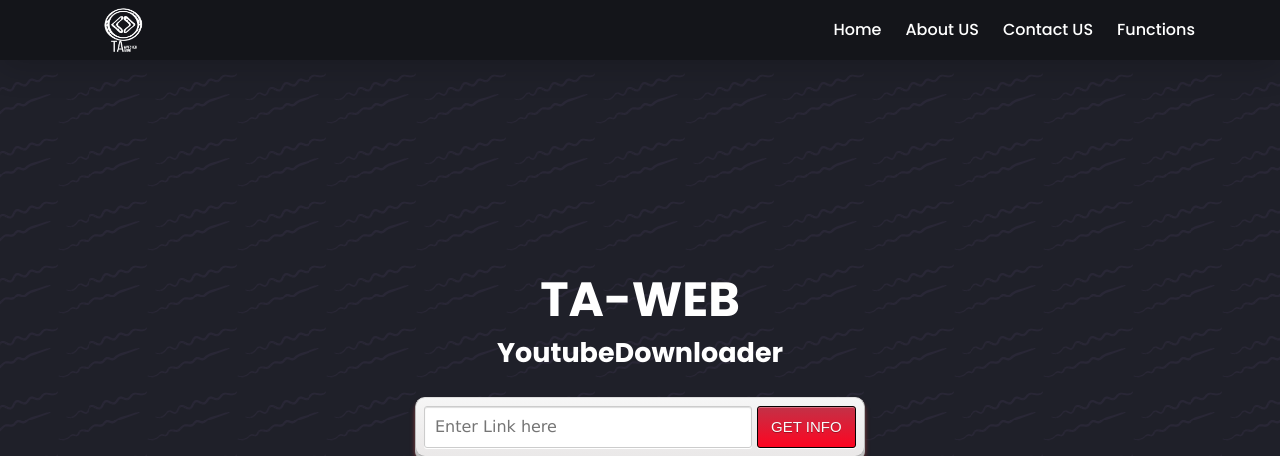
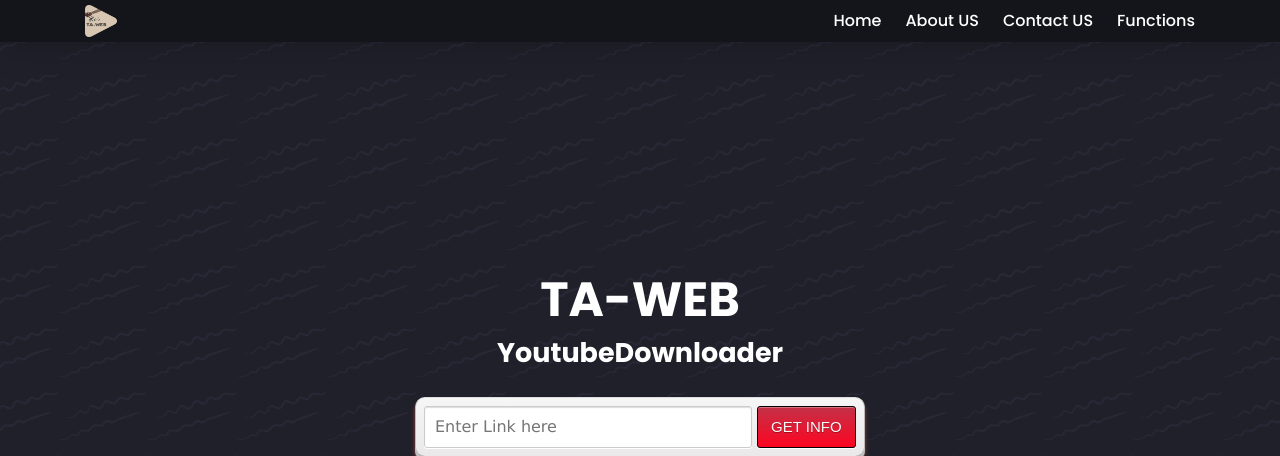
Before and after one commit to NemerYTamimi/TA-WEB, a Flask app: page / in a window 1280 px wide. Shown: the top 456 px of the page. Run offline with Flask 2, Linux system fonts and the light colour scheme; some libraries are stand-ins or nearby versions.

Commit message:
Navbar updates
change logo and disable about us button

```diff
--- a/static/css/style.css
+++ b/static/css/style.css
@@ -72,8 +72,8 @@
     padding: 0;
 }
 .navbar-brand img{
-    height: 50px;
-    width: 100px;
+    height: 32px;
+    width: 32px;
     display: block;
     filter: brightness(10%);
     -webkit-transition : all 0.3s ease-out;
--- a/templates/index.html
+++ b/templates/index.html
@@ -27,7 +27,7 @@
                 <nav class="navbar navbar-expand-md navbar-light">
 
                     <a class="navbar-brand" href="/" target="_blank"><img
-                            src="{{ url_for('static', filename='Logo.png') }}" alt=""></a>
+                            src="{{ url_for('static', filename='about_tringle.png') }}" alt=""></a>
 
                     <button class="navbar-toggler" type="button" data-toggle="collapse"
                             data-target="#navbarSupportedContent" aria-controls="navbarSupportedContent"
@@ -41,7 +41,9 @@
                                 <a class="nav-link" href="/">Home</a>
                             </li>
                             <li class="nav-item pl-4 pl-md-0 ml-0 ml-md-4">
-                                <a class="nav-link" onclick="about_function();">About US</a>
+                                <!-- <a class="nav-link" onclick="about_function();">About US</a> -->
+                                <a class="nav-link" >About US</a>
+
                             </li>
                             <li class="nav-item pl-4 pl-md-0 ml-0 ml-md-4">
                                 <a class="nav-link" href="contactus" target="_blank">Contact US</a>
```
